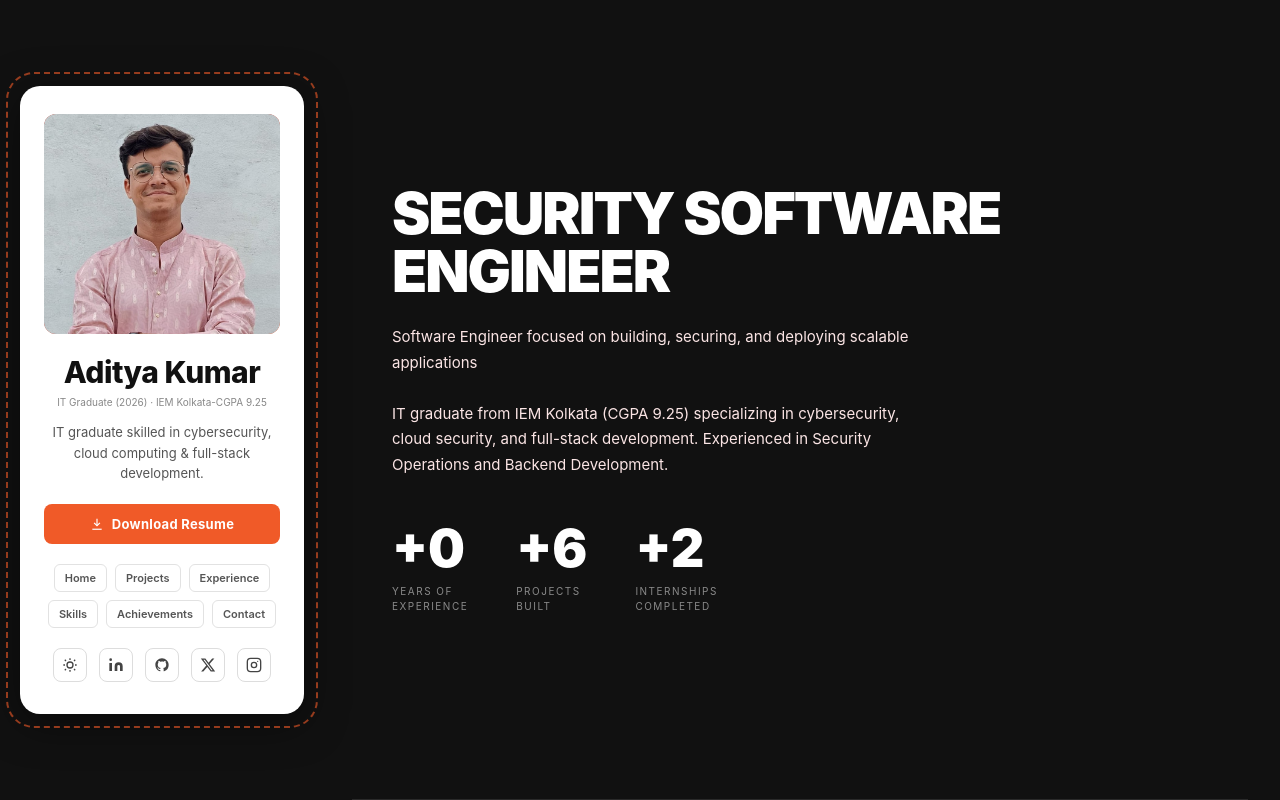
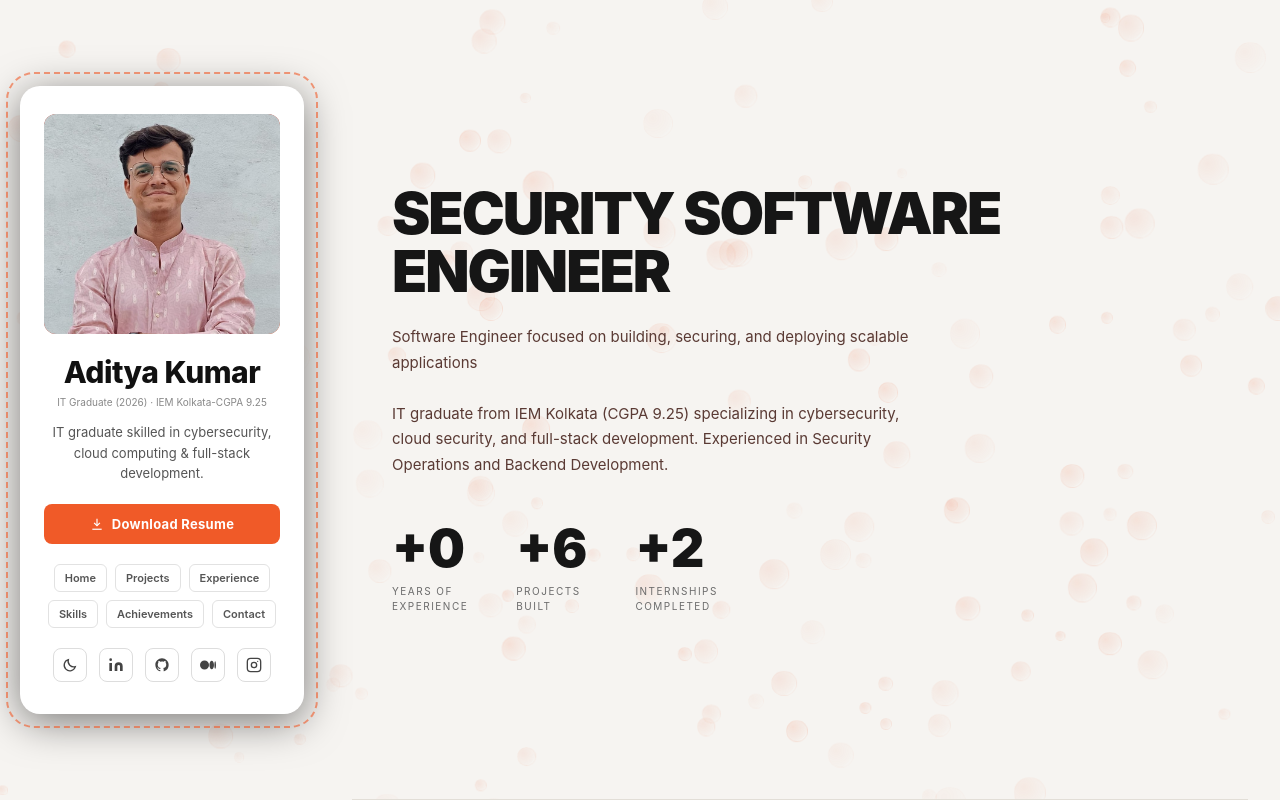
Before and after one commit to Rememberful/Portfolio, a React (Vite) app: page / in a window 1280 px wide. Built offline with nearby package versions, Linux system fonts and the light colour scheme.

Commit message:
Changed the bg

```diff
--- a/src/App.jsx
+++ b/src/App.jsx
@@ -1,4 +1,4 @@
-import { useState, useEffect, useRef } from "react";
+import { useState, useEffect, useRef, useMemo } from "react";
 import adityaImage from "./assets/Aditya-image - Copy.jpeg";
 import project1 from "./assets/project-1.png";
 import project2 from "./assets/project-2.png";
@@ -164,10 +164,10 @@ function IconInstagram() {
     </svg>
   );
 }
-function IconTwitter() {
+function IconMedium() {
   return (
     <svg width="16" height="16" viewBox="0 0 24 24" fill="currentColor">
-      <path d="M18.244 2.25h3.308l-7.227 8.26 8.502 11.24H16.17l-5.214-6.817L4.99 21.75H1.68l7.73-8.835L1.254 2.25H8.08l4.713 6.231zm-1.161 17.52h1.833L7.084 4.126H5.117z" />
+      <path d="M13.54 12a6.8 6.8 0 01-6.77 6.82A6.8 6.8 0 010 12a6.8 6.8 0 016.77-6.82A6.8 6.8 0 0113.54 12zm7.42 0c0 3.54-1.51 6.42-3.38 6.42S14.2 15.54 14.2 12s1.51-6.42 3.38-6.42S20.96 8.46 20.96 12zM24 12c0 3.17-.53 5.75-1.19 5.75S21.62 15.17 21.62 12s.53-5.75 1.19-5.75S24 8.83 24 12z" />
     </svg>
   );
 }
@@ -281,12 +281,51 @@ function SmartImage({ src, alt, skeletonBase, skeletonShine, radius }) {
   );
 }
 
+// Small translucent circles that drift slowly upward in the background.
+function FloatingBubbles({ accent }) {
+  const bubbles = useMemo(() => {
+    return Array.from({ length: 180 }, (_, i) => ({
+      id: i,
+      left: Math.random() * 100,
+      size:  10+ Math.random() * 22,
+      duration: 16 + Math.random() * 18,
+      delay: Math.random() * -30,
+      opacity: 0.1 + Math.random() * 0.22,
+      driftX: (Math.random() - 0.5) * 140,
+    }));
+  }, []);
+
+  return (
+    <div style={{ position: "fixed", inset: 0, overflow: "hidden", pointerEvents: "none", zIndex: 0 }}>
+      {bubbles.map((b) => (
+        <span
+          key={b.id}
+          style={{
+            position: "absolute",
+            bottom: "-60px",
+            left: `${b.left}%`,
+            width: `${b.size}px`,
+            height: `${b.size}px`,
+            borderRadius: "50%",
+            background: `radial-gradient(circle at 30% 30%, ${accent}66, ${accent}1a 70%, transparent 75%)`,
+            border: `1px solid ${accent}33`,
+            "--drift": `${b.driftX}px`,
+            "--op": b.opacity,
+            animation: `float-up ${b.duration}s linear infinite`,
+            animationDelay: `${b.delay}s`,
+          }}
+        />
+      ))}
+    </div>
+  );
+}
+
 export default function Portfolio() {
   const [form, setForm] = useState({ name: "", email: "", subject: "", message: "" });
   const [isMobile, setIsMobile] = useState(window.innerWidth < 768);
   const [sendStatus, setSendStatus] = useState("idle"); // idle | sending | sent | error
   const [showBackToTop, setShowBackToTop] = useState(false);
-  const [themeName, setThemeName] = useState("dark");
+  const [themeName, setThemeName] = useState("light");
   const mainRef = useRef(null);
   const T = THEMES[themeName];
 
@@ -460,9 +499,9 @@ export default function Portfolio() {
             >
               {themeName === "dark" ? <IconSun /> : <IconMoon />}
             </button>
-            <SocialBtn icon={<IconLinkedIn />} href="https://www.linkedin.com/in/aditya-kumar-3241b6286/"/>
+            <SocialBtn icon={<IconLinkedIn />} href="https://www.linkedin.com/in/aditya-kumar-3241b6286/" />
             <SocialBtn icon={<IconGithub />} href="https://github.com/Rememberful" />
-            <SocialBtn icon={<IconTwitter />} href="#" />
+            <SocialBtn icon={<IconMedium />} href="https://medium.com/@adii.utsav" />
             <SocialBtn icon={<IconInstagram />} href="https://www.instagram.com/notaditya.exe/" />
           </div>
         </>
@@ -504,6 +543,13 @@ export default function Portfolio() {
           100% { background-position: -200% 0; }
         }
 
+        @keyframes float-up {
+          0% { transform: translate(0, 0); opacity: 0; }
+          8% { opacity: var(--op); }
+          92% { opacity: var(--op); }
+          100% { transform: translate(var(--drift), -115vh); opacity: 0; }
+        }
+
         .project-card {
           border: 1px solid transparent;
           border-radius: 14px;
@@ -521,6 +567,8 @@ export default function Portfolio() {
 
       <div style={{ display: "flex", height: isMobile ? "auto" : "100vh", minHeight: "100vh", alignItems: "flex-start", background: T.bg, overflow: isMobile ? "visible" : "hidden", transition: "background 0.35s ease" }}>
 
+        <FloatingBubbles accent={ORANGE} />
+
         {/* Mobile sticky header */}
         {isMobile && (
           <div style={{ position: "fixed", top: 0, left: 0, right: 0, zIndex: 100, padding: "12px 16px", background: T.bg, transition: "background 0.35s ease" }}>
@@ -535,6 +583,7 @@ export default function Portfolio() {
             height: "100vh", padding: "24px 16px 24px 20px",
             display: "flex", alignItems: "center", justifyContent: "center",
             position: "sticky", top: 0, overflowY: "visible",
+            zIndex: 1,
           }}>
             <SidebarCard compact={false} />
           </aside>
@@ -548,6 +597,8 @@ export default function Portfolio() {
             overflowY: isMobile ? "visible" : "auto",
             padding: isMobile ? "96px 20px 40px" : "0 32px",
             scrollBehavior: "smooth",
+            position: "relative",
+            zIndex: 1,
           }}
         >
 
```
